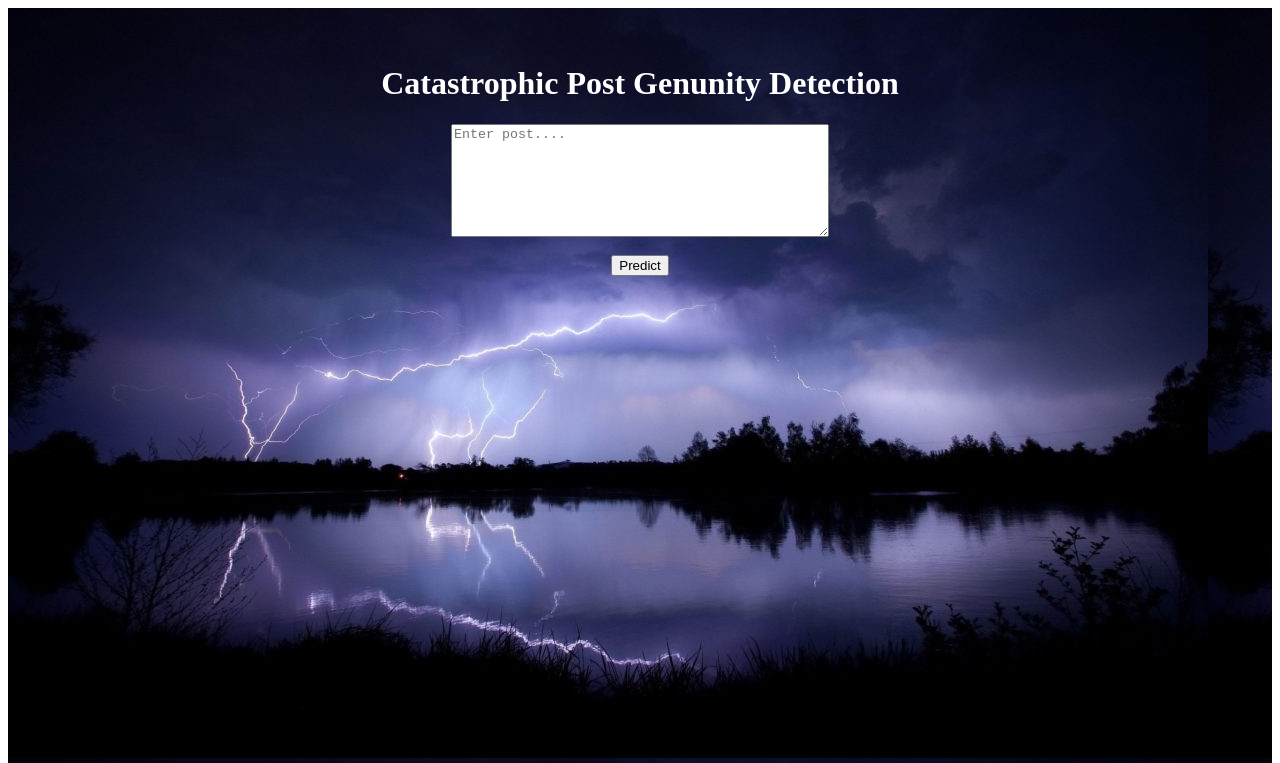
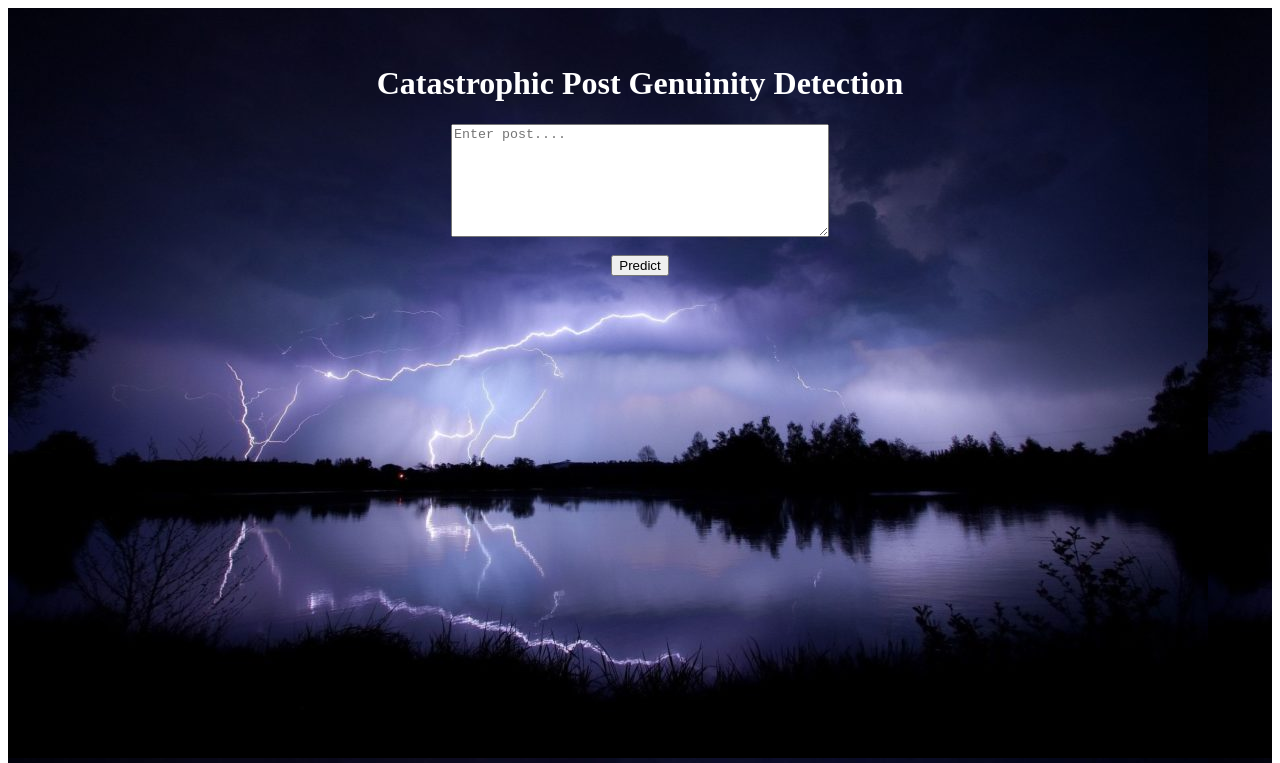
Before and after one commit to Kavya17246/CatastrophicPostsGenunityDetection, a Flask app: page / in a window 1280 px wide. Shown: the top 763 px of the page. Run offline with Flask 2, Linux system fonts and the light colour scheme; some libraries are stand-ins or nearby versions.

Commit message:
first commit

```diff
--- a/templates/index.html
+++ b/templates/index.html
@@ -5,7 +5,7 @@
     <form action="{{ url_for('predict')}}"method="post" align="center";>
       <div class="form-group shadow-textarea">
         <br><br>
-        <h1><label for="exampleFormControlTextarea6" style="color: white;">Catastrophic Post Genunity Detection</label></h1>
+        <h1><label for="exampleFormControlTextarea6" style="color: white;">Catastrophic Post Genuinity Detection</label></h1>
         <textarea name="namequery" style="height: 3cm;width: 10cm;"validate[required,length[10,300]] feedback-input" id="comment" placeholder="Enter post...."></textarea>
         <br><br><button type="submit" class="btn btn-primary btn-block btn-large">Predict</button>
 
--- a/templates/result.html
+++ b/templates/result.html
@@ -2,7 +2,7 @@
 
 <header>
   <div class="container"><br>
-  <h1 align="center"><label for="exampleFormControlTextarea6" style="color: white;" align="center">Catastrophic Post Genunity Detection</label></h1>
+  <h1 align="center"><label for="exampleFormControlTextarea6" style="color: white;" align="center">Catastrophic Post Genuinity Detection</label></h1>
 
 </div>
 </header>
```
